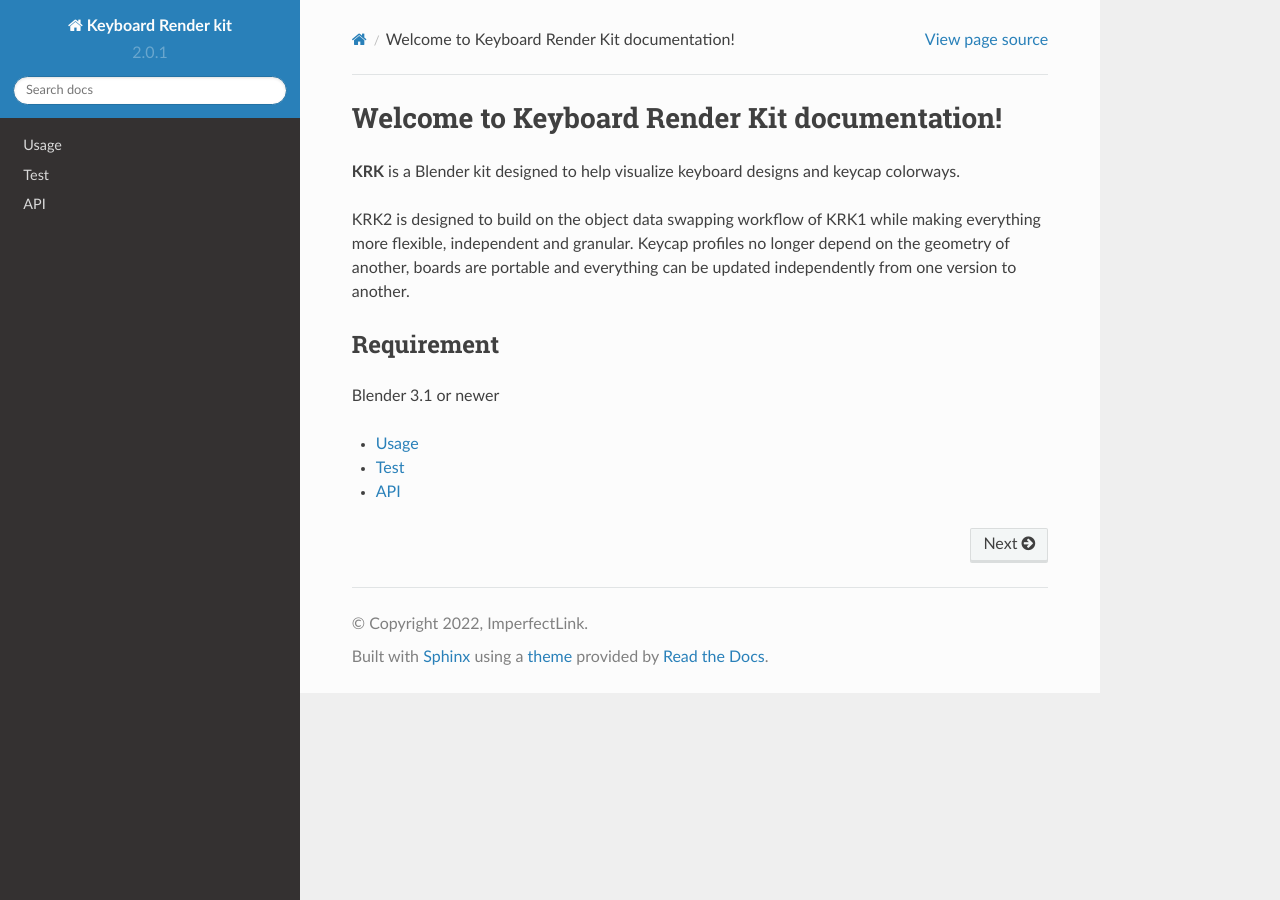
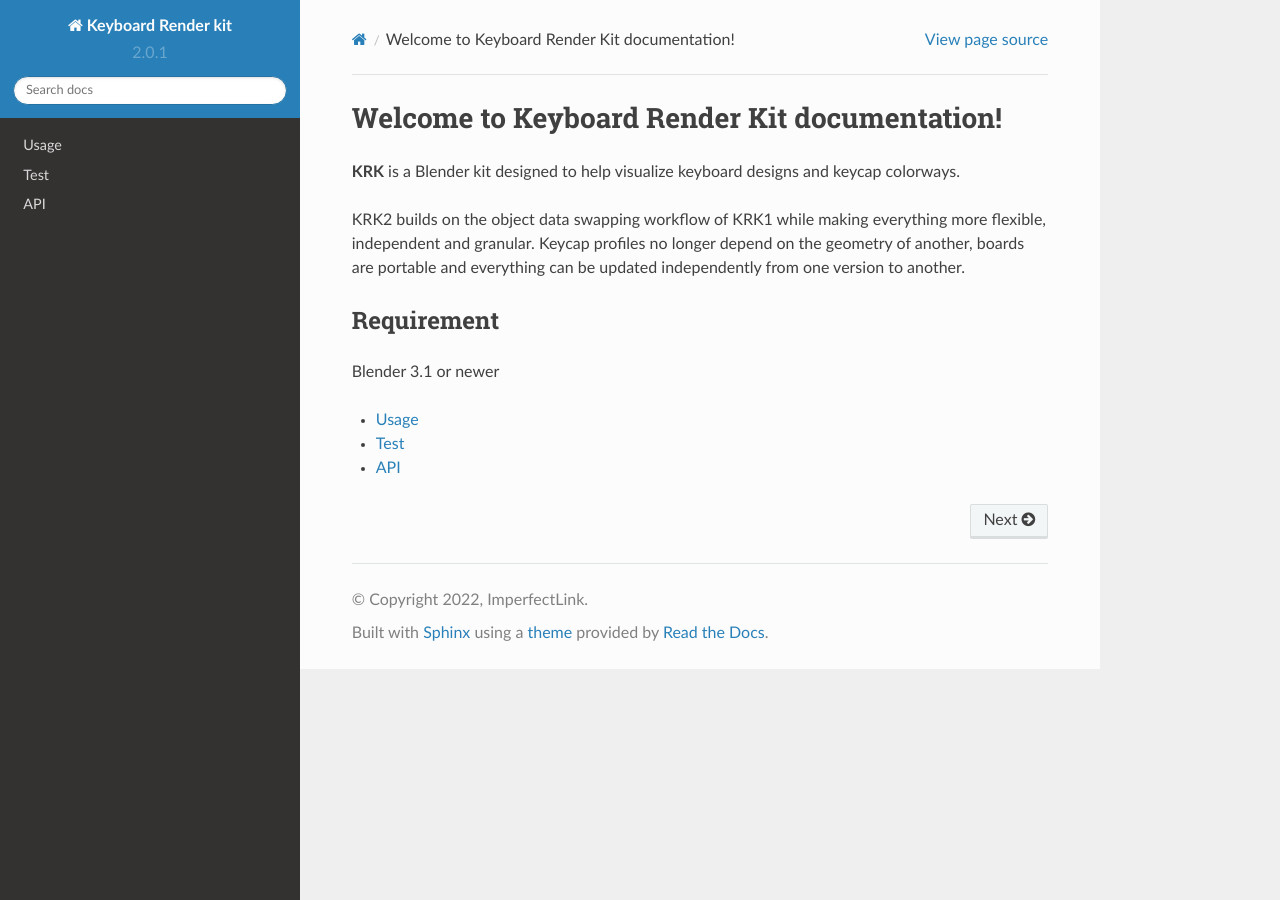
Before and after one commit to imperfectlink/KeyboardRenderKit, a Sphinx documentation site: the page built from docs/source/index.rst, in a window 1280 px wide. Built offline with Sphinx 7.4.7 and the Read the Docs theme 2.0.0, drawn with Linux system fonts in a browser that asks for light colours.

Commit message:
Update index.rst

```diff
--- a/docs/source/index.rst
+++ b/docs/source/index.rst
@@ -3,11 +3,10 @@
 
 **KRK** is a Blender kit designed to help visualize keyboard designs and keycap colorways.
 
-KRK2 is designed to build on the object data swapping workflow of KRK1 while making everything more flexible, independent and granular. Keycap profiles no longer depend on the geometry of another, boards are portable and everything can be updated independently from one version to another.
+KRK2 builds on the object data swapping workflow of KRK1 while making everything more flexible, independent and granular. Keycap profiles no longer depend on the geometry of another, boards are portable and everything can be updated independently from one version to another.
 
 Requirement
 ~~~~
-
 Blender 3.1 or newer
 
 
```
